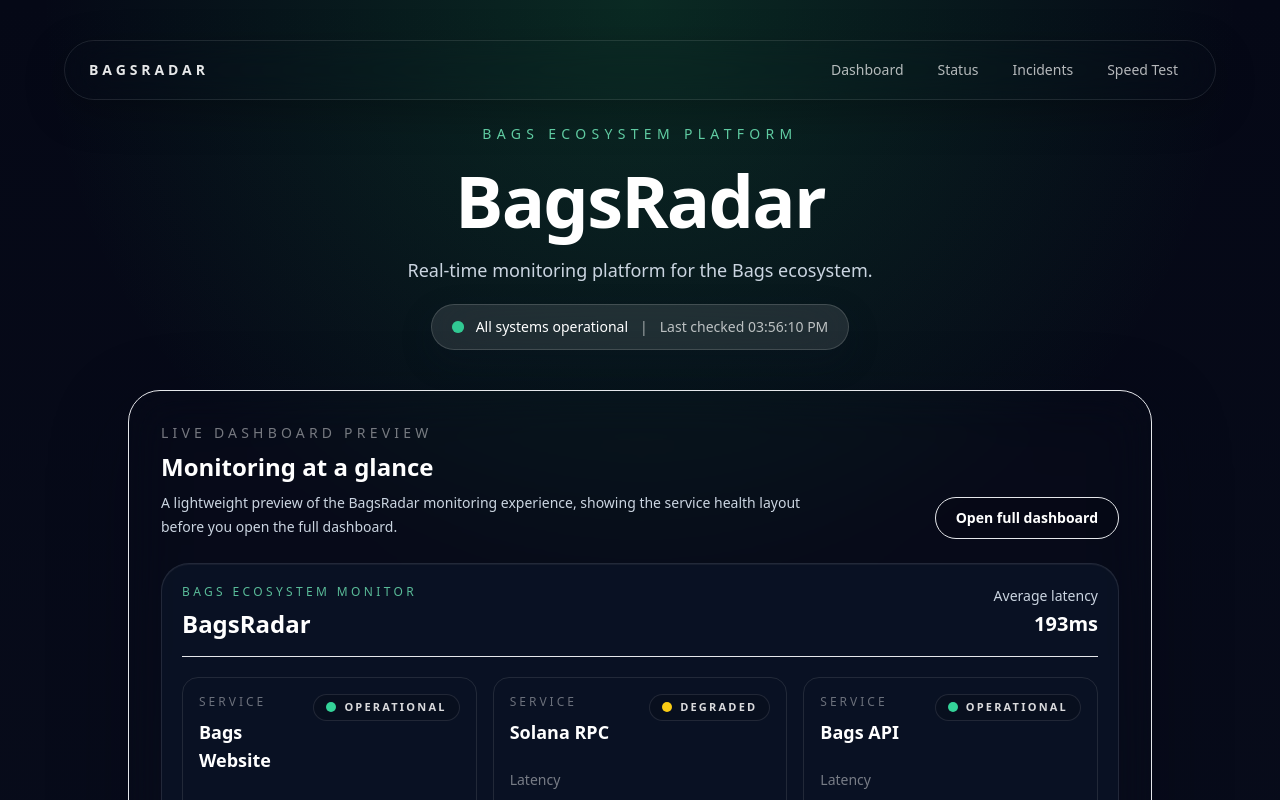
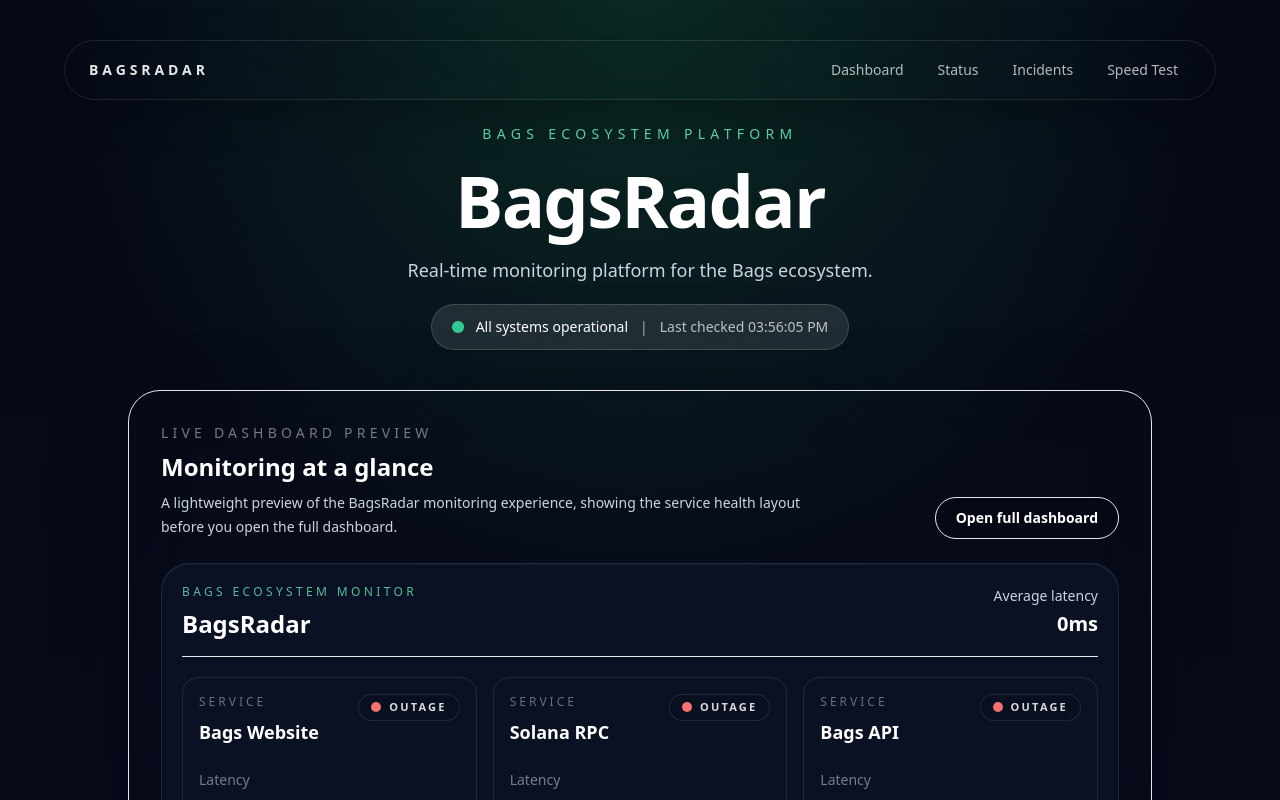
Before and after one commit to Avimanyu8008/bags-radar, a Next.js app: page / in a window 1280 px wide. Shown: the top 800 px of the page. Built offline with nearby package versions, Linux system fonts and the light colour scheme; no server answers; the database is empty.

Commit message:
fix data consistency between homepage and status + final polish

```diff
--- a/app/page.tsx
+++ b/app/page.tsx
@@ -2,6 +2,7 @@
 
 import Link from "next/link";
 import { useEffect, useState } from "react";
+import { DEMO_SERVICE_RESULTS, type ServiceResult } from "@/data/services";
 
 const features = [
   {
@@ -37,12 +38,6 @@
   { label: "Speed Test", href: "/speedtest" }
 ];
 
-const previewServices = [
-  { name: "Bags Website", status: "Operational", latency: "128ms", tone: "bg-emerald-400" },
-  { name: "Solana RPC", status: "Degraded", latency: "286ms", tone: "bg-yellow-400" },
-  { name: "Bags API", status: "Operational", latency: "164ms", tone: "bg-emerald-400" }
-];
-
 const trustItems = [
   {
     title: "No Login Required",
@@ -58,15 +53,70 @@
   }
 ];
 
+interface CheckServicesPayload {
+  services: ServiceResult[];
+  checkedAt: string;
+  source: "live" | "demo";
+}
+
+function getPreviewTone(status: ServiceResult["status"]) {
+  if (status === "DOWN") {
+    return "bg-red-400";
+  }
+
+  if (status === "SLOW") {
+    return "bg-yellow-400";
+  }
+
+  return "bg-emerald-400";
+}
+
+function getPreviewLabel(status: ServiceResult["status"]) {
+  if (status === "DOWN") {
+    return "Outage";
+  }
+
+  if (status === "SLOW") {
+    return "Degraded";
+  }
+
+  return "Operational";
+}
+
 export default function HomePage() {
-  const [lastChecked, setLastChecked] = useState(() => new Date());
+  const [services, setServices] = useState<ServiceResult[]>(DEMO_SERVICE_RESULTS);
+  const [checkedAt, setCheckedAt] = useState(() => new Date().toISOString());
 
   useEffect(() => {
-    const interval = window.setInterval(() => {
-      setLastChecked(new Date());
-    }, 1_000);
+    let mounted = true;
 
-    return () => window.clearInterval(interval);
+    async function loadPreview() {
+      try {
+        const response = await fetch("/api/check-services", {
+          cache: "no-store"
+        });
+
+        if (!response.ok || !mounted) {
+          return;
+        }
+
+        const payload = (await response.json()) as CheckServicesPayload;
+        setServices(payload.services);
+        setCheckedAt(payload.checkedAt);
+      } catch {
+        if (!mounted) {
+          return;
+        }
+      }
+    }
+
+    loadPreview();
+    const interval = window.setInterval(loadPreview, 15_000);
+
+    return () => {
+      mounted = false;
+      window.clearInterval(interval);
+    };
   }, []);
 
   return (
@@ -123,7 +173,7 @@
               <span>All systems operational</span>
               <span className="hidden text-white/60 sm:inline">|</span>
               <span className="text-white/70">
-                Last checked {lastChecked.toLocaleTimeString([], {
+                Last checked {new Date(checkedAt).toLocaleTimeString([], {
                   hour: "2-digit",
                   minute: "2-digit",
                   second: "2-digit"
@@ -164,14 +214,22 @@
                   </div>
                   <div className="text-left text-sm text-slate-300 sm:text-right">
                     <p>Average latency</p>
-                    <p className="mt-1 text-xl font-semibold text-white">193ms</p>
+                    <p className="mt-1 text-xl font-semibold text-white">
+                      {Math.round(
+                        services.reduce(
+                          (total, service) => total + (service.latency ?? 0),
+                          0
+                        ) / services.length
+                      )}
+                      ms
+                    </p>
                   </div>
                 </div>
 
                 <div className="mt-5 grid grid-cols-1 gap-4 md:grid-cols-3">
-                  {previewServices.map((service) => (
+                  {services.map((service) => (
                     <div
-                      key={service.name}
+                      key={service.id}
                       className="rounded-2xl border border-white/10 bg-white/6 p-4 transition duration-300 hover:-translate-y-1 hover:bg-white/8"
                     >
                       <div className="flex items-start justify-between gap-3">
@@ -184,13 +242,15 @@
                           </h4>
                         </div>
                         <span className="inline-flex shrink-0 items-center gap-2 rounded-full border border-white/10 bg-black/10 px-3 py-1 text-[11px] font-semibold uppercase tracking-[0.2em] text-white/85">
-                          <span className={`h-2.5 w-2.5 rounded-full ${service.tone}`} />
-                          {service.status}
+                          <span className={`h-2.5 w-2.5 rounded-full ${getPreviewTone(service.status)}`} />
+                          {getPreviewLabel(service.status)}
                         </span>
                       </div>
                       <div className="mt-6">
                         <p className="text-sm text-white/45">Latency</p>
-                        <p className="mt-2 text-3xl font-semibold text-white">{service.latency}</p>
+                        <p className="mt-2 text-3xl font-semibold text-white">
+                          {service.latency !== null ? `${service.latency}ms` : "Timed out"}
+                        </p>
                       </div>
                     </div>
                   ))}
```
